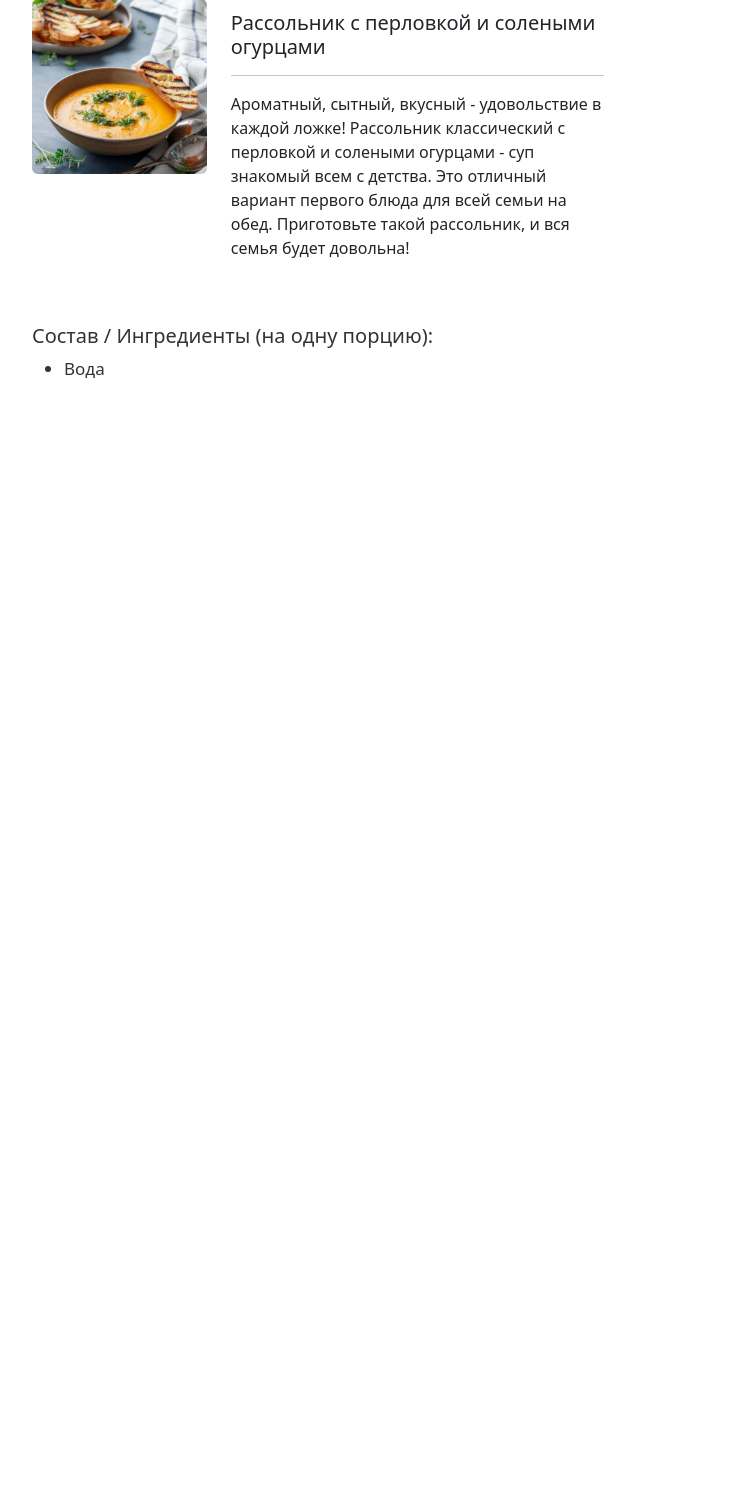
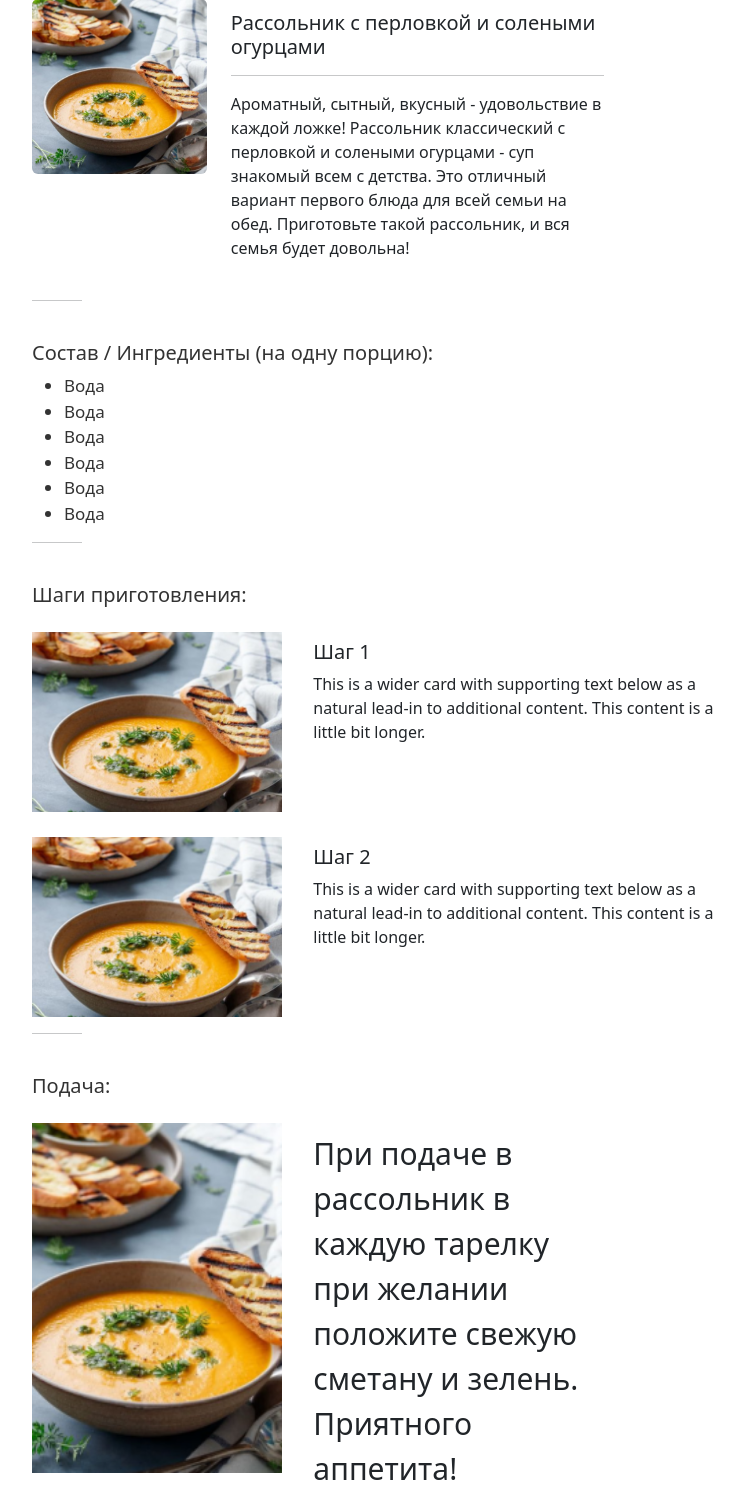
Before and after one commit to tims-morozov/povari_ka, a Django app: page /recipe/2 in a window 1280 px wide. Shown: the part 141-1648 px from the top of the page, without its empty margins (318-1062 px from the left). Before the commit the page ends 520 px from the top, so only its background shows below. Run offline with Django 5.2, Linux system fonts and the light colour scheme; data comes from the database, SQL or seed files in the repository; parts of the project's set-up code (start-up, migrations or seed data) failed here and were passed over.

Commit message:
recipe page HTML/CSS layout

```diff
--- a/recipes/templates/master.html
+++ b/recipes/templates/master.html
@@ -25,6 +25,5 @@
 
   {% block content %}
   {% endblock %}
-
 </body>
 </html>
--- a/recipes/templates/recipe.html
+++ b/recipes/templates/recipe.html
@@ -14,6 +14,7 @@
 
 {% block content %}
     <div class="hero-block">
+
         <div class="row">
             <div class="col-md-10">
                 <div class="row bg-white rounded">
@@ -33,10 +34,67 @@
             </div>
         </div>
 
+        <hr class="hr-recipe">
+
         <h1 class="ingredients-title">Состав / Ингредиенты (на одну порцию):</h1>
 
         <ul class="ingredients-list">
             <li class="ingredient">Вода</li>
+            <li class="ingredient">Вода</li>
+            <li class="ingredient">Вода</li>
+            <li class="ingredient">Вода</li>
+            <li class="ingredient">Вода</li>
+            <li class="ingredient">Вода</li>
         </ul>
+
+        <hr class="hr-recipe">
+
+        <h1 class="ingredients-title">Шаги приготовления:</h1>
+
+        <div class="steps mb-3" style="max-width: 700px;">
+            <div class="row no-gutters">
+                <div class="col-md-4">
+                    <img class="step-image" src="{% static 'img/soups.png' %}" alt="...">
+                </div>
+                <div class="col-md-8">
+                    <div class="card-body">
+                        <h5 class="card-title">Шаг 1</h5>
+                        <p class="card-text">This is a wider card with supporting text below as a natural lead-in to additional content. This content is a little bit longer.</p>
+                    </div>
+                </div>
+            </div>
+        </div>
+
+        <div class="steps mb-3" style="max-width: 700px;">
+            <div class="row no-gutters">
+                <div class="col-md-4">
+                    <img class="step-image" src="{% static 'img/soups.png' %}" alt="...">
+                </div>
+                <div class="col-md-8">
+                    <div class="card-body">
+                        <h5 class="card-title">Шаг 2</h5>
+                        <p class="card-text">This is a wider card with supporting text below as a natural lead-in to additional content. This content is a little bit longer.</p>
+                    </div>
+                </div>
+            </div>
+        </div>
+
+        <hr class="hr-recipe">
+
+        <h1 class="ingredients-title">Подача:</h1>
+
+        <div class="steps mb-3" style="max-width: 700px;">
+            <div class="row no-gutters">
+                <div class="col-md-4">
+                    <img class="serving-image" src="{% static 'img/soups.png' %}" alt="...">
+                </div>
+                <div class="col-md-8">
+                    <div class="serving-card-body">
+                        <p class="card-title">При подаче в рассольник в каждую тарелку при желании положите свежую сметану и зелень. Приятного аппетита!</p>
+                    </div>
+                </div>
+            </div>
+        </div>
+
     </div>
 {% endblock %}
--- a/static/css/recipe.css
+++ b/static/css/recipe.css
@@ -19,5 +19,38 @@
 }
 
 .steps {
-    margin-top: 40px;
+    margin-top: 25px;
 }
+
+.step-image {
+    height: 180px;
+    width: 250px;
+    object-fit: cover;
+}
+
+.card-body {
+    margin-top: 8px;
+    margin-left: 40px;
+}
+
+.card-text {
+    margin-top: 8px;
+}
+
+.serving-card-body {
+    margin-top: 8px;
+    margin-left: 40px;
+    width: 280px;
+    font-weight: 300;
+    font-size: 30px;
+}
+
+.serving-image {
+    height: 350px;
+    width: 250px;
+    object-fit: cover;
+}
+
+.hr-recipe {
+    width: 50px;
+}
```
